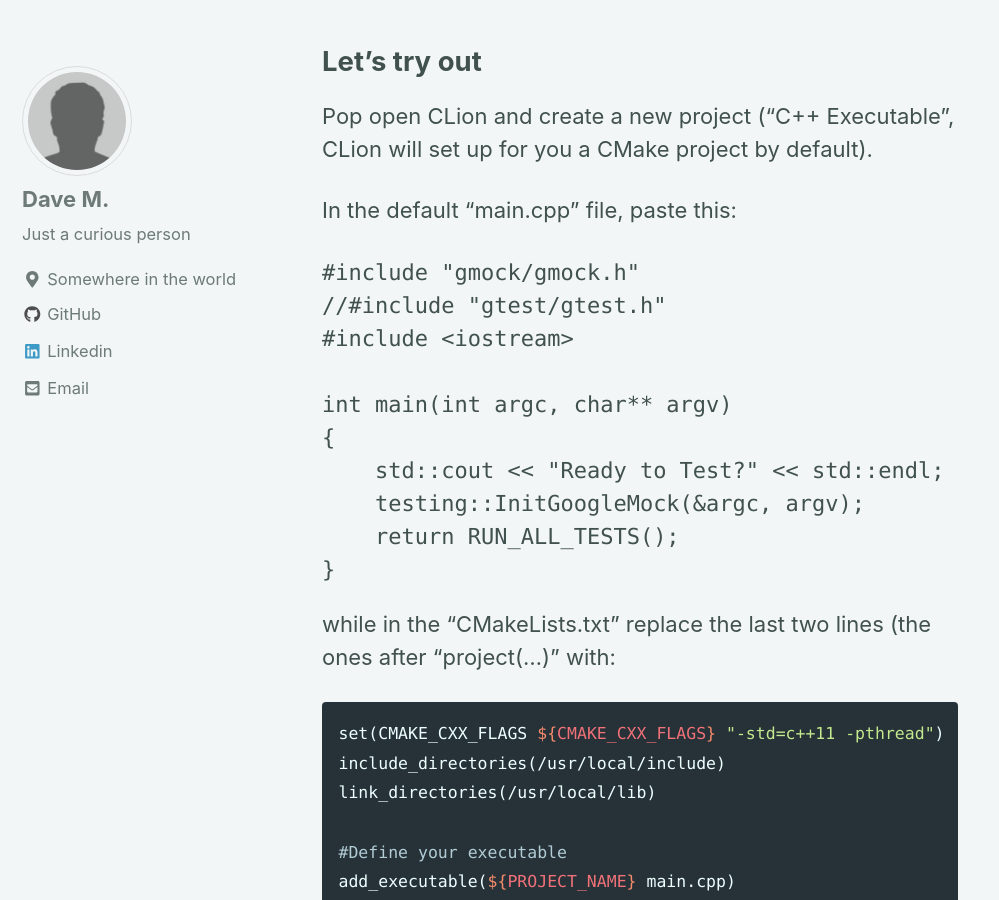
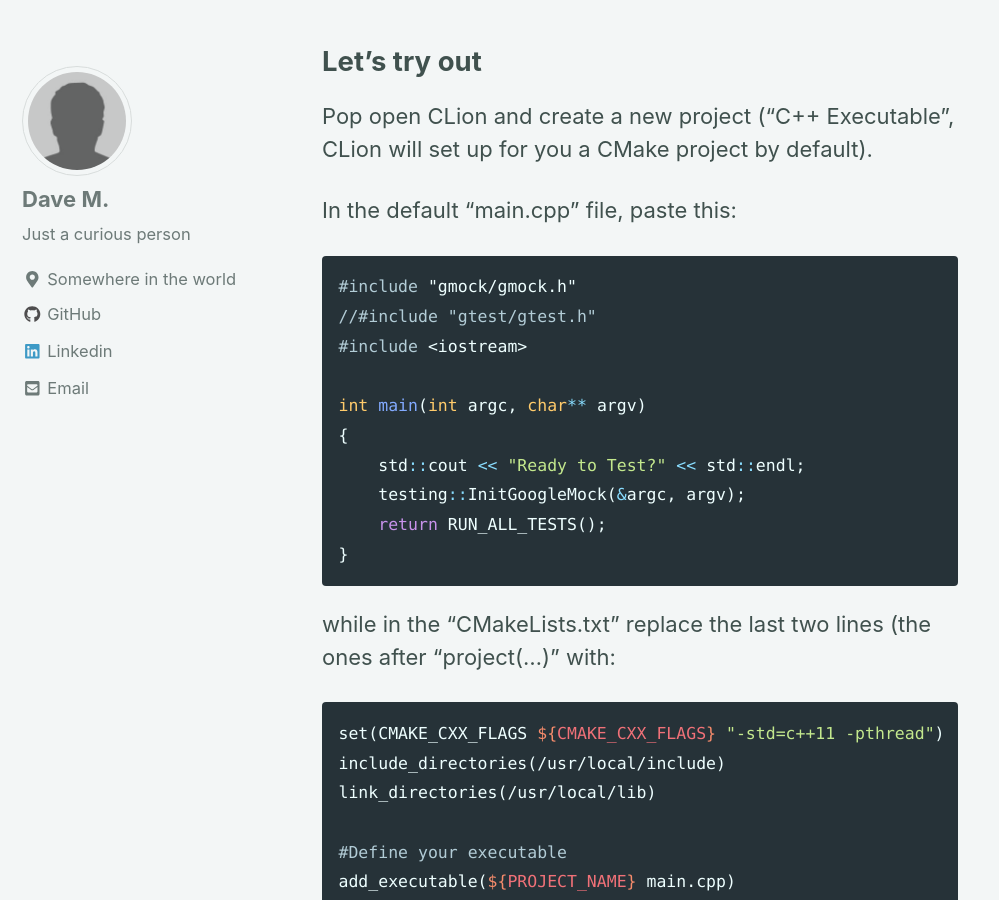
Before and after one commit to dave-man/dave-man.github.io, a Jekyll site: the page built from _posts/2019-06-29-Setup-CLion-with-GoogleTest.md, in a window 1280 px wide and 900 px high, scrolled down 4041 px. Shown: the whole window, without its empty margins (0-999 px from the left). Built offline with Jekyll 4.4.1, drawn with Linux system fonts in a browser that asks for light colours; cached includes are drawn as plain includes; nearby versions of some CDN libraries.

Commit message:
fix typos.. should really get some sleep

````diff
--- a/_posts/2019-06-29-Setup-CLion-with-GoogleTest.md
+++ b/_posts/2019-06-29-Setup-CLion-with-GoogleTest.md
@@ -93,7 +93,7 @@ a CMake project by default).
 
 In the default "main.cpp" file, paste this:
 
-```c+pp
+```cpp
 #include "gmock/gmock.h"
 //#include "gtest/gtest.h"
 #include <iostream>
````
